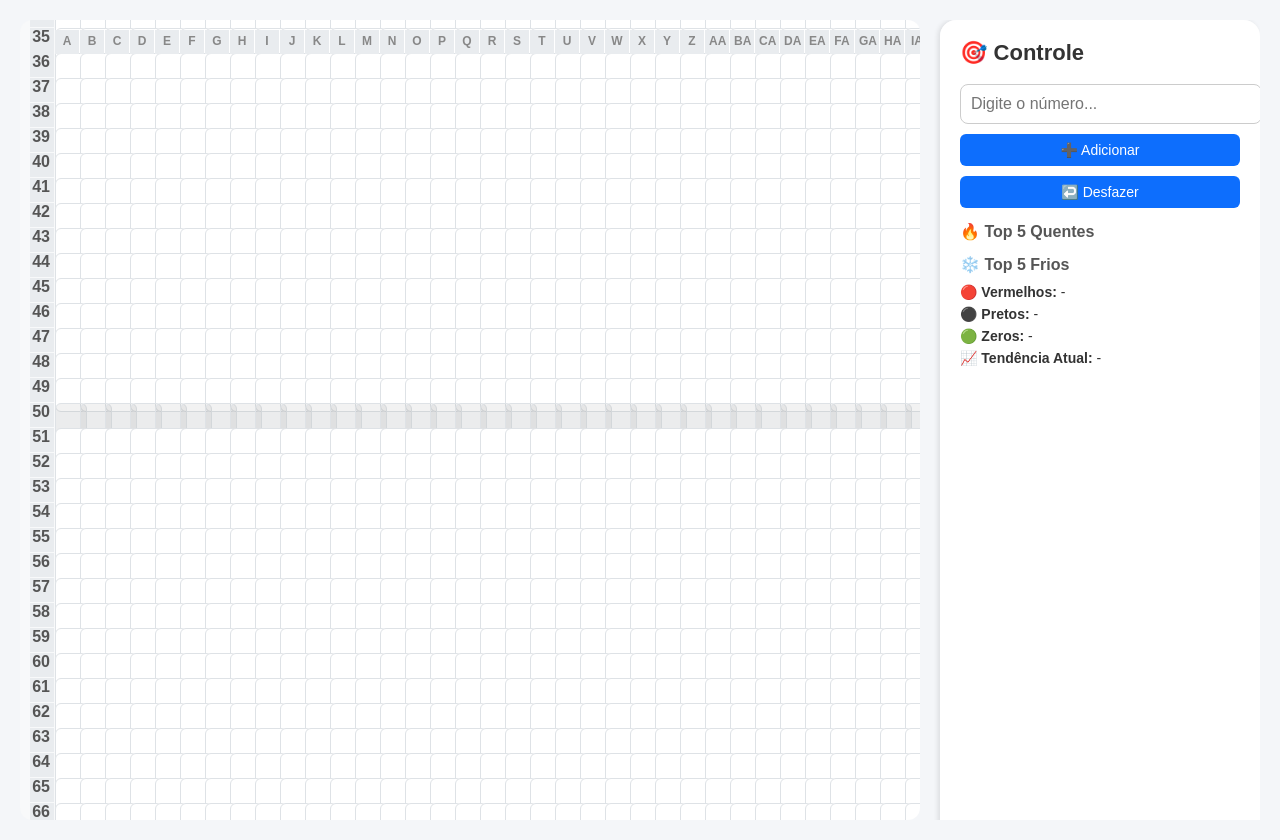
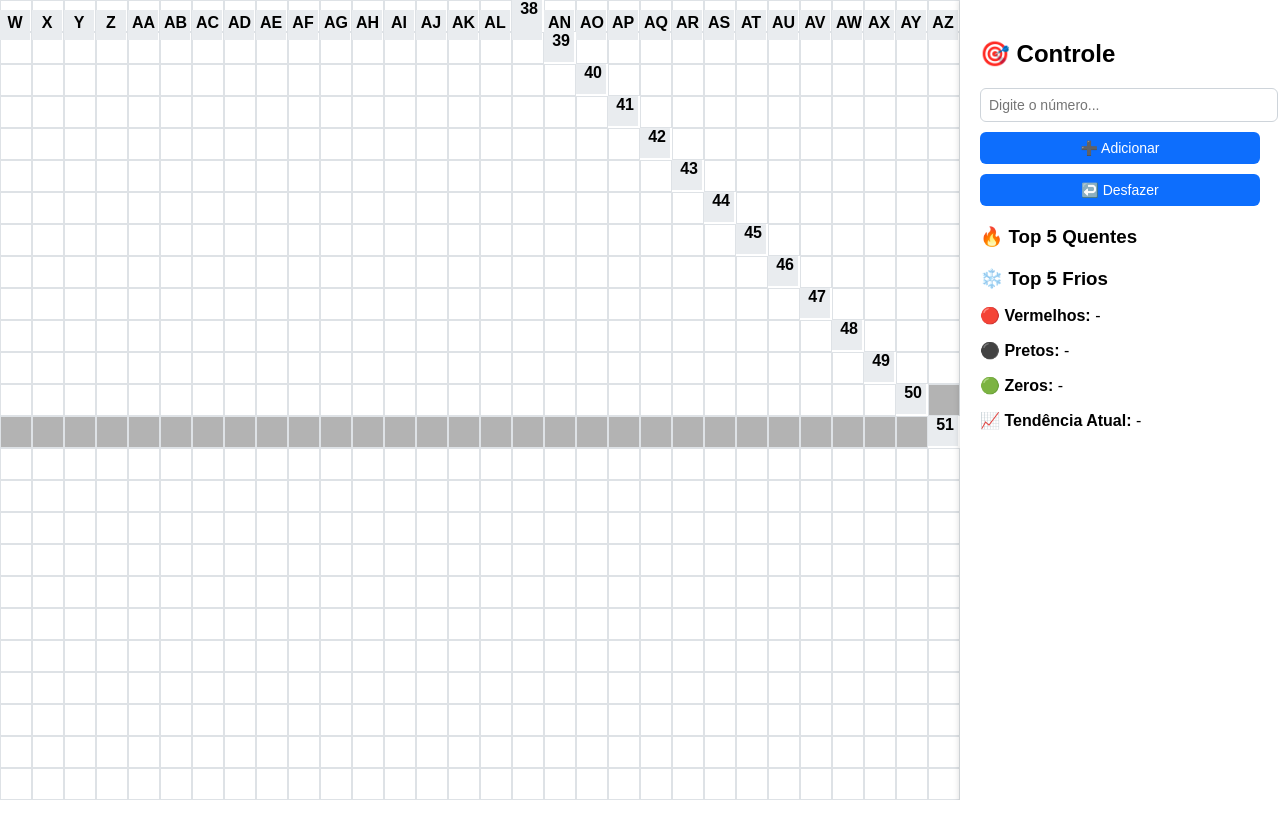
Before and after one commit to ElanSouzaa/Hello-World, a plain HTML site: page index.html in a window 1280 px wide. After the commit the page ends 800 px from the top, so only its background shows below. Drawn offline with Linux system fonts and the light colour scheme.

Commit message:
Atualiza grade e estilo

```diff
--- a/index.html
+++ b/index.html
@@ -3,7 +3,6 @@
 <head>
   <meta charset="UTF-8">
   <title>Gráfico Roleta - Vermelho vs Preto</title>
-  <link rel="stylesheet" href="estilo.css">
   <style>
     body {
       margin: 0;
@@ -23,7 +22,12 @@
       overflow: auto;
       position: relative;
       scroll-behavior: smooth;
-      background: #f8f9fa;
+      display: grid;
+      grid-template-columns: repeat(702, 30px);
+      grid-auto-rows: 30px;
+      gap: 2px;
+      background: #ffffff;
+      padding: 10px;
     }
 
     #painel {
@@ -67,6 +71,8 @@
       align-items: center;
       justify-content: center;
       font-size: 14px;
+      position: relative;
+      z-index: 1;
     }
 
     .vermelho {
@@ -114,7 +120,9 @@
     }
 
     .linha-50 {
-      background-color: rgba(0, 0, 0, 0.05);
+      background-color: #b3b3b3;
+      position: relative;
+      z-index: 0;
     }
   </style>
 </head>
@@ -146,6 +154,7 @@
     const numerosVermelhos = [1,3,5,7,9,12,14,16,18,19,21,23,25,27,30,32,34,36];
     const numerosPretos = [2,4,6,8,10,11,13,15,17,20,22,24,26,28,29,31,33,35];
     const gridWrapper = document.getElementById("gridWrapper");
+    const TOTAL_COLS = 702;
 
     let coluna = 0;
     let linha = 50;
@@ -155,10 +164,23 @@
     let ultimaCor = null;
     let mudouCorUltima = false;
 
+    function gerarLabelColuna(n) {
+      let label = "";
+      while (n >= 0) {
+        label = String.fromCharCode(65 + (n % 26)) + label;
+        n = Math.floor(n / 26) - 1;
+      }
+      return label;
+    }
+
     function criarGrade() {
-      const colLabels = ["", ...Array.from({ length: 81 }, (_, i) => String.fromCharCode(65 + (i % 26)) + (i >= 26 ? String.fromCharCode(65 + Math.floor(i / 26) - 1) : ""))];
+      gridWrapper.style.gridTemplateColumns = `repeat(${TOTAL_COLS}, 30px)`;
+      const colLabels = [""];
+      for (let i = 0; i < TOTAL_COLS; i++) {
+        colLabels.push(gerarLabelColuna(i));
+      }
       for (let r = 0; r <= 100; r++) {
-        for (let c = 0; c <= 81; c++) {
+        for (let c = 0; c <= TOTAL_COLS; c++) {
           const div = document.createElement("div");
           if (r === 0 && c > 0) {
             div.className = "header";
@@ -238,7 +260,7 @@
 
       ultimaCor = corAtual;
       coluna++;
-      const index = (linha + 1) * 82 + coluna;
+      const index = (linha + 1) * (TOTAL_COLS + 1) + coluna;
       const celula = gridWrapper.children[index];
       celula.classList.add(corClasse);
       celula.textContent = numero;
@@ -274,7 +296,7 @@
     });
 
     function rolarParaLinha50() {
-      const linha50Index = (50 + 1) * 82 + 1;
+      const linha50Index = (50 + 1) * (TOTAL_COLS + 1) + 1;
       const celulaLinha50 = gridWrapper.children[linha50Index];
       if (celulaLinha50) {
         celulaLinha50.scrollIntoView({ behavior: 'auto', block: 'center' });
```
